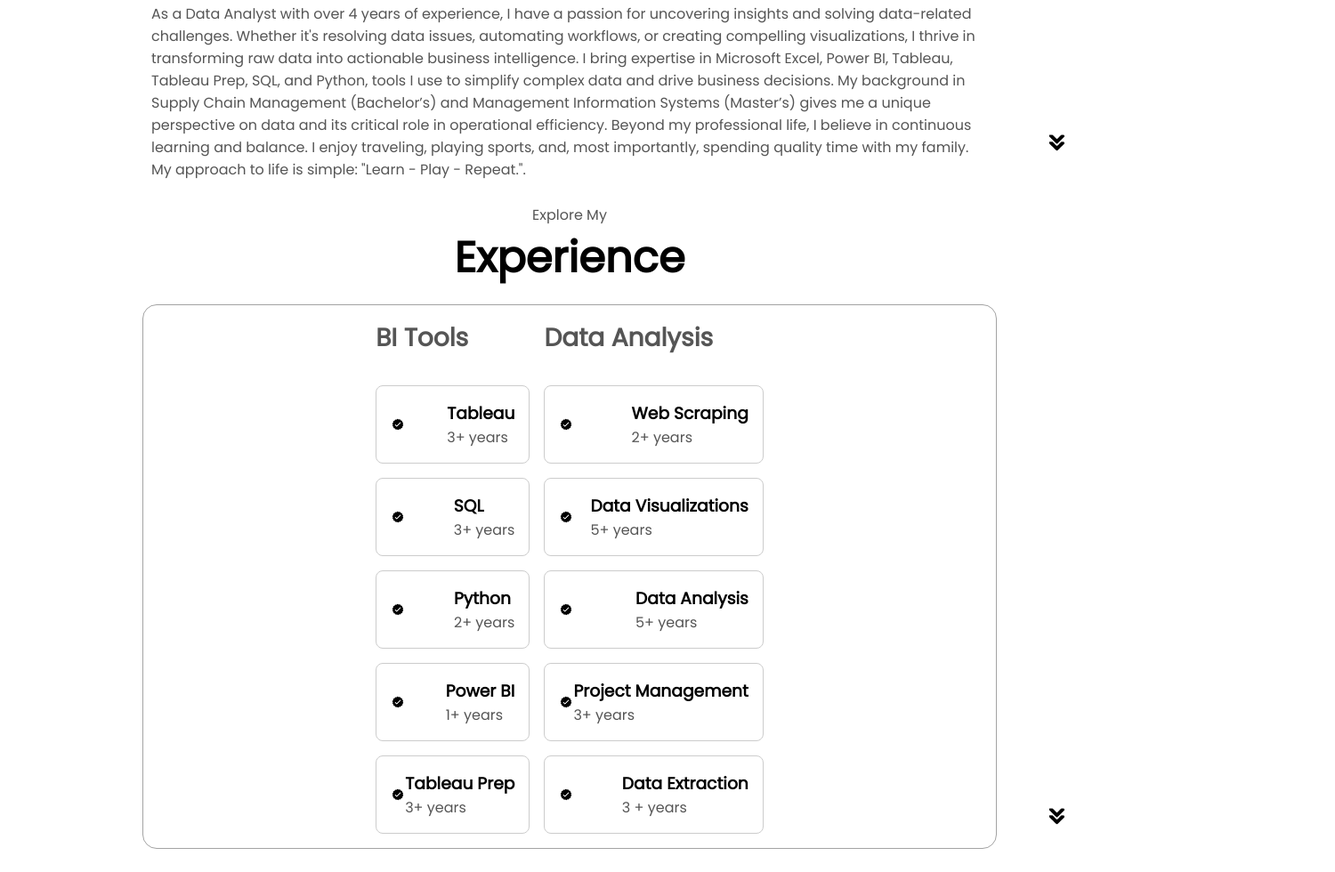
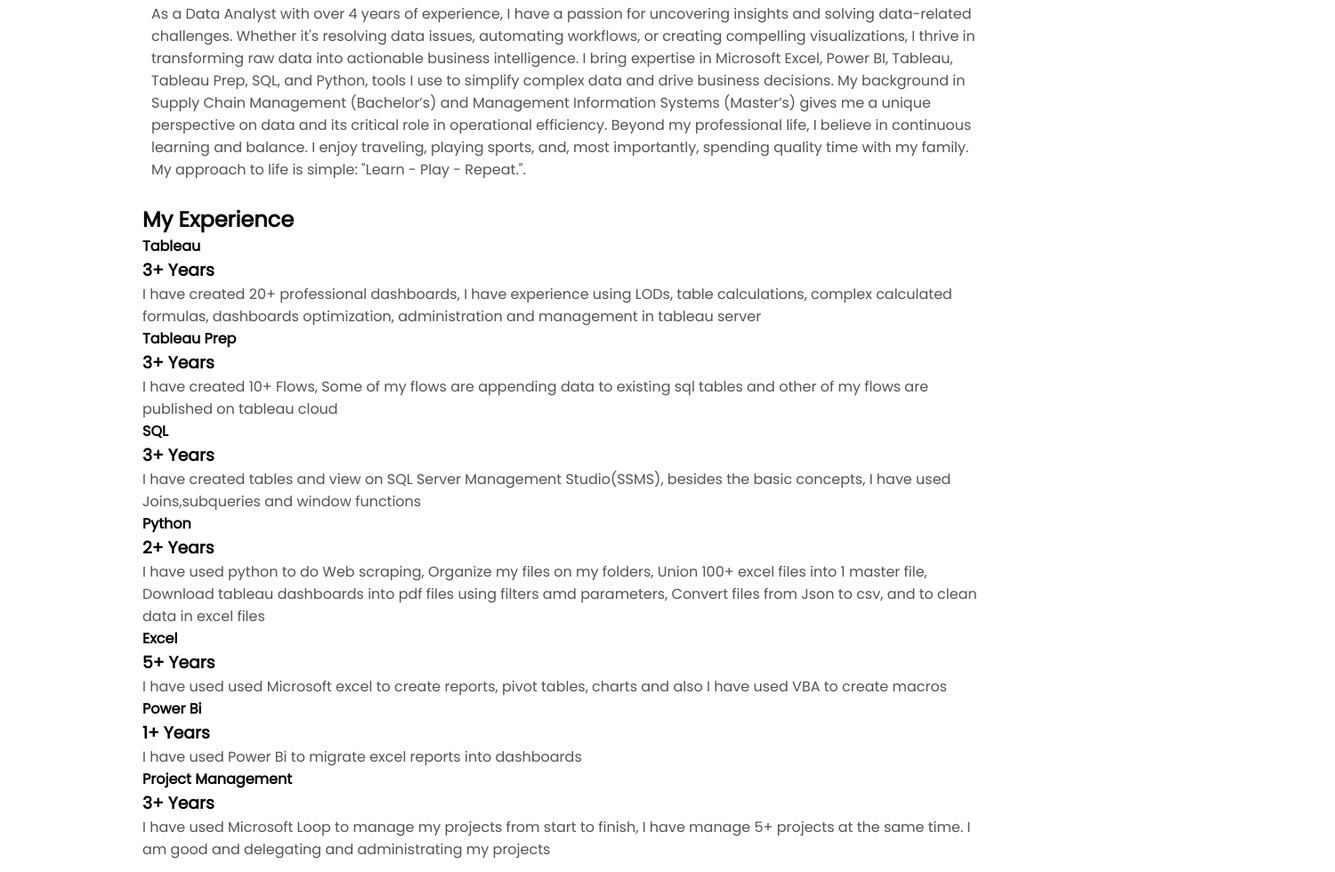
Before and after one commit to DataAnalystandDeveloper/Jhonathan.Espinoza.github.io, a plain HTML site: page INDEX.HTML in a window 1280 px wide. Shown: the part 1725-2705 px from the top of the page at 89% size, 1500 px wide, since content can reach past the window. Drawn offline with Linux system fonts and the light colour scheme.

Commit message:
Update INDEX.HTML

```diff
--- a/INDEX.HTML
+++ b/INDEX.HTML
@@ -10,7 +10,13 @@
 </head>
 <body>
     <nav id="desktop-nav">
-        <div class="logo">Welcome to my personal website!!!</div>
+        <div class="logo">
+            <span class="word">Welcome</span>
+            <span class="word">to</span>
+            <span class="word">my</span>
+            <span class="word">personal</span>
+            <span class="word">website!!</span>
+        </div>
         <ul class="nav-links">
             <li><a href="#about">About</a></li>
             <li><a href="#experience">Experience</a></li>
@@ -29,7 +35,7 @@
             </button>
             <ul class="menu-links">
                 <li><a href="#about" onclick="toggleMenu()">About</a></li>
-                <li><a href="#experience" onclick="toggleMenu()">Experience</a></li>
+                <li><a href="#education" onclick="toggleMenu()">Experience</a></li>
                 <li><a href="#projects" onclick="toggleMenu()">Projects</a></li>
                 <li><a href="#contact" onclick="toggleMenu()">Contact</a></li>
             </ul>
@@ -85,273 +91,168 @@
                     Beyond my professional life, I believe in continuous learning and balance. I enjoy traveling, playing sports, and, most importantly, spending quality time with my family. My approach to life is simple: "Learn - Play - Repeat.".</p>
             </div>
         </div>
-        <img src="./assets/arrow.png" alt="Arrow icon" class="icon arrow" aria-label="Scroll to Experience section" href="#experience" />
-        <a href="#experience">
-            <img src="./assets/arrow.png" alt="Arrow icon" class="icon arrow" aria-label="Scroll to Experience section" />
-        </a>
+
     </section>
+
+    <div class = "education">
+        <main class = 'row'>
+
     <section id="experience">
-        <p class="section__text_p1">Explore My</p>
-        <h1 class="title">Experience</h1>
-        <div class="experience-details-container">
-            <div class="about-containers">
-                <div class="details-containers">
-                    <h2 class="experience-sub-title">BI Tools</h2>
-                    <div class="article-container">
-                        <article>
-                            <img
-                            src="./ASSETS/checkmark.png"
-                            alt="Experience icon"
-                            class="icon"
-                            />
-                            <div>
-                                <h3>Tableau</h3>
-                                <p>3+ years</p>
+        <h2 class="heading"> My <span> Experience</span></h2>
+
+        <div class="services-container">
+            <div class="services-box">
+                <h4>Tableau</h4>
+                <h3>3+ Years</h3>
+                <p>I have created 20+ professional dashboards, I have experience using LODs, table calculations, complex calculated  formulas, dashboards optimization, administration and management in tableau server </p>
             </div>
-                        </article>
-                        <article>
-                            <img
-                            src="./ASSETS/checkmark.png"
-                            alt="Experience icon"
-                            class="icon"
-                            />
-                            <div>
-                                <h3>SQL</h3>
-                                <p>3+ years</p>
+
+
+
+            <div class="services-box">
+                <h4>Tableau Prep</h4>
+                <h3>3+ Years</h3>
+                <p>I have created 10+ Flows, Some of my flows are appending data to existing sql tables and other of my flows are published on tableau cloud </p>
             </div>
-                        </article>
-                        <article>
-                            <img
-                            src="./ASSETS/checkmark.png"
-                            alt="Experience icon"
-                            class="icon"
-                            />
-                            <div>
-                                <h3>Python</h3>
-                                <p>2+ years</p>
+
+
+
+            <div class="services-box">
+                <h4>SQL</h4>
+                <h3>3+ Years</h3>
+                <p>I have created tables and view on SQL Server Management Studio(SSMS), besides the basic concepts, I have used Joins,subqueries and window functions </p>
             </div>
-                        </article>
-                        <article>
-                            <img
-                            src="./ASSETS/checkmark.png"
-                            alt="Experience icon"
-                            class="icon"
-                            />
-                            <div>
-                                <h3>Power BI</h3>
-                                <p>1+ years</p>
+
+            <div class="services-box">
+                <h4>Python</h4>
+                <h3>2+ Years</h3>
+                <p>I have used python to do Web scraping, Organize my files on my folders, Union 100+ excel files into 1 master file, Download tableau dashboards into pdf files using filters amd parameters, Convert files from Json to csv, and to clean data in excel files</p>
             </div>
-                        </article>
-                        <article>
-                            <img
-                            src="./ASSETS/checkmark.png"
-                            alt="Experience icon"
-                            class="icon"
-                            />
-                            <div>
-                                <h3>Tableau Prep</h3>
-                                <p>3+ years</p>
+
+            <div class="services-box">
+                <h4>Excel</h4>
+                <h3>5+ Years</h3>
+                <p>I have used used Microsoft excel to create reports, pivot tables, charts and also I have used VBA to create macros</p>
             </div>
-                        </article>
+
+            <div class="services-box">
+                <h4>Power Bi</h4>
+                <h3>1+ Years</h3>
+                <p>I have used Power Bi to migrate excel reports into dashboards</p>
             </div>
+
+            <div class="services-box">
+                <h4>Project Management</h4>
+                <h3>3+ Years</h3>
+                <p>I have used Microsoft Loop to manage my projects from start to finish, I have manage 5+ projects at the same time. I am good and delegating and administrating my projects</p>
             </div>
-                <div class="details-containers">
-                    <h2 class="experience-sub-title">Data Analysis</h2>
-                    <div class="article-container">
-                        <article>
-                            <img
-                            src="./ASSETS/checkmark.png"
-                            alt="Experience icon"
-                            class="icon"
-                            />
-                            <div>
-                                <h3>Web Scraping</h3>
-                                <p>2+ years</p>
+
         </div>
-                        </article>
-                        <article>
-                            <img
-                            src="./ASSETS/checkmark.png"
-                            alt="Experience icon"
-                            class="icon"
-                            />
-                            <div>
-                                <h3>Data Visualizations</h3>
-                                <p>5+ years</p>
+        </main>
     </div>
-                        </article>
-                        <article>
-                            <img
-                            src="./ASSETS/checkmark.png"
-                            alt="Experience icon"
-                            class="icon"
-                            />
-                            <div>
-                                <h3>Data Analysis</h3>
-                                <p>5+ years</p>
-                            </div>
-                        </article>
-                        <article>
-                            <img
-                            src="./ASSETS/checkmark.png"
-                            alt="Experience icon"
-                            class="icon"
-                            />
-                            <div>
-                                <h3>Project Management</h3>
-                                <p>3+ years</p>
-                            </div>
-                        </article>
-                        <article>
-                            <img
-                            src="./ASSETS/checkmark.png"
-                            alt="Experience icon"
-                            class="icon"
-                            />
-                            <div>
-                                <h3>Data Extraction</h3>
-                                <p>3 + years</p>
-                            </div>
-                        </article>
-                    </div>
-                </div>
-            </div>
-        </div>
-        <img src="./assets/arrow.png" alt="Arrow icon" class="icon arrow" aria-label="Scroll to Projects section" />
-<!-- Wrap the image in an anchor tag to scroll to the projects section -->
-<a href="#projects">
-    <img src="./assets/arrow.png" alt="Arrow icon" class="icon arrow" aria-label="Scroll to Projects section" />
-</a>
+
+    </section>
+
+
 </section>
     <section id="projects">
         <p class="section__text_p1">Browse My Recent</p>
         <h1 class="title">Projects</h1>
-        <div class="experience-details-container1">
-            <div class="about-containers">
-            <div class="details-container color-container">
-                <div class="article-container">
-                    <img src="./ASSETS/Project 1.PNG"
-                    alt="Project 1"
-                    class="project-img"
-                    />
-                </div>
-                <h2 class="experience-sub-title project-title">Project One</h2>
+        <div class="portfolio-container">
+            <div class="portfolio-box">
+                <img src="./ASSETS/Project 1.PNG" alt="">
+                <div class="portfolio-layer">
+                    <h4>Python Script: File Organizer</h4>
+                    <i class="fa-solid fa-up-right-from-square"></i>
                     <div class="btn-container">
                         <button
                             class="btn btn-color-2 project-btn"
                             onclick="window.location.href='https://github.com/DataAnalystandDeveloper/File-Sorter'">
-                        Python
+                            Click to see the project
                         </button>
-
-
-
+                    </div>
                 </div>
             </div>
 
-                <div class="details-container color-container">
-                    <div class="article-container">
-                        <img src="./ASSETS/Project 2.PNG"
-                        alt="Project 2"
-                        class="project-img"
-                        />
-                    </div>
-                    <h2 class="experience-sub-title project-title">Project Two</h2>
+            <div class="portfolio-box">
+                <img src="./ASSETS/Project 2.PNG" alt="">
+                <div class="portfolio-layer">
+                    <h4>Python Script: Wikipedia Web Scraper  </h4>
+                    <i class="fa-solid fa-up-right-from-square"></i>
                     <div class="btn-container">
                         <button
                             class="btn btn-color-2 project-btn"
                             onclick="window.location.href='https://github.com/DataAnalystandDeveloper/Wikipedia-webscraping'">
-                            Python
+                            Click to see the project
                         </button>
-
-
-
+                    </div>
                 </div>
             </div>
 
-                    <div class="details-container color-container">
-                        <div class="article-container">
-                            <img src="./ASSETS/Project 3.PNG"
-                            alt="Project 3"
-                            class="project-img"
-                            />
-                        </div>
-                        <h2 class="experience-sub-title project-title">Project Three</h2>
+            <div class="portfolio-box">
+                <img src="./ASSETS/Project 3.PNG" alt="">
+                <div class="portfolio-layer">
+                    <h4>Python Script: Excel File Consolidation</h4>
+                    <i class="fa-solid fa-up-right-from-square"></i>
                     <div class="btn-container">
                         <button
                             class="btn btn-color-2 project-btn"
                             onclick="window.location.href='https://github.com/DataAnalystandDeveloper/Union-files'">
-                                Python
+                            Click to see the project
                         </button>
-
-
-
                     </div>
                 </div>
-                        <div class="details-container color-container">
-                            <div class="article-container">
-                                <img src="./ASSETS/Project 4.PNG"
-                                alt="Project 4"
-                                class="project-img"
-                                />
             </div>
-                            <h2 class="experience-sub-title project-title">Project Four</h2>
+
+            <div class="portfolio-box">
+                <img src="./ASSETS/Project 4.PNG" alt="">
+                <div class="portfolio-layer">
+                    <h4>Python Script: Tableau pdf export </h4>
+                    <i class="fa-solid fa-up-right-from-square"></i>
                     <div class="btn-container">
                         <button
                             class="btn btn-color-2 project-btn"
                             onclick="window.location.href='https://github.com/DataAnalystandDeveloper/Access-using-tabcmd-and-merging-pdfs-from-tableau'">
-                                    Python
+                            Click to see the project
                         </button>
-
-
-
                     </div>
                 </div>
-                            <div class="details-container color-container">
-                                <div class="article-container">
-                                    <img src="./ASSETS/Project 5.PNG"
-                                    alt="Project 5"
-                                    class="project-img"
-                                    />
             </div>
-                                <h2 class="experience-sub-title project-title">Project Five</h2>
+
+            <div class="portfolio-box">
+                <img src="./ASSETS/Project 5.PNG" alt="">
+                <div class="portfolio-layer">
+                    <h4>Tableau: Superstore KPIs </h4>
+                    <i class="fa-solid fa-up-right-from-square"></i>
                     <div class="btn-container">
                         <button
                             class="btn btn-color-2 project-btn"
                             onclick="window.location.href='https://public.tableau.com/app/profile/jhonathan.espinoza/viz/superstore2023_16845346957920/Story1'">
-                                        Tableau
+                            Click to see the project
                         </button>
-
-
-
+                    </div>
                 </div>
             </div>
 
-                                <div class="details-container color-container">
-                                    <div class="article-container">
-                                        <img src="./ASSETS/Project 6.PNG"
-                                        alt="Project 6"
-                                        class="project-img"
-                                        />
-                                    </div>
-                                    <h2 class="experience-sub-title project-title">Project Six</h2>
+            <div class="portfolio-box">
+                <img src="./ASSETS/Project 6.PNG" alt="">
+                <div class="portfolio-layer">
+                    <h4>Tableau: Logistic Metrics </h4>
+                    <i class="fa-solid fa-up-right-from-square"></i>
                     <div class="btn-container">
                         <button
                             class="btn btn-color-2 project-btn"
                             onclick="window.location.href='https://public.tableau.com/app/profile/jhonathan.espinoza/viz/Logisticsmetrics/Automotivelogisticsdataoverview_1'">
-                                            Tableau
+                            Click to see the project
                         </button>
                     </div>
                 </div>
             </div>
-                        </div>
+
+
         </div>
     </section>
 
-
-<!-- <img src="./assets/arrow.png" alt="Arrow icon" class="icon arrow" aria-label="Scroll to Contact section" href="#contact" /> -->
-
-
-        </section>
     <section id="contact">
             <p class="section__text_p1">Get in Touch</p>
             <h1 class="title">Contact Me</h1>
```
Lines whose indentation alone changed are shown as unchanged.
